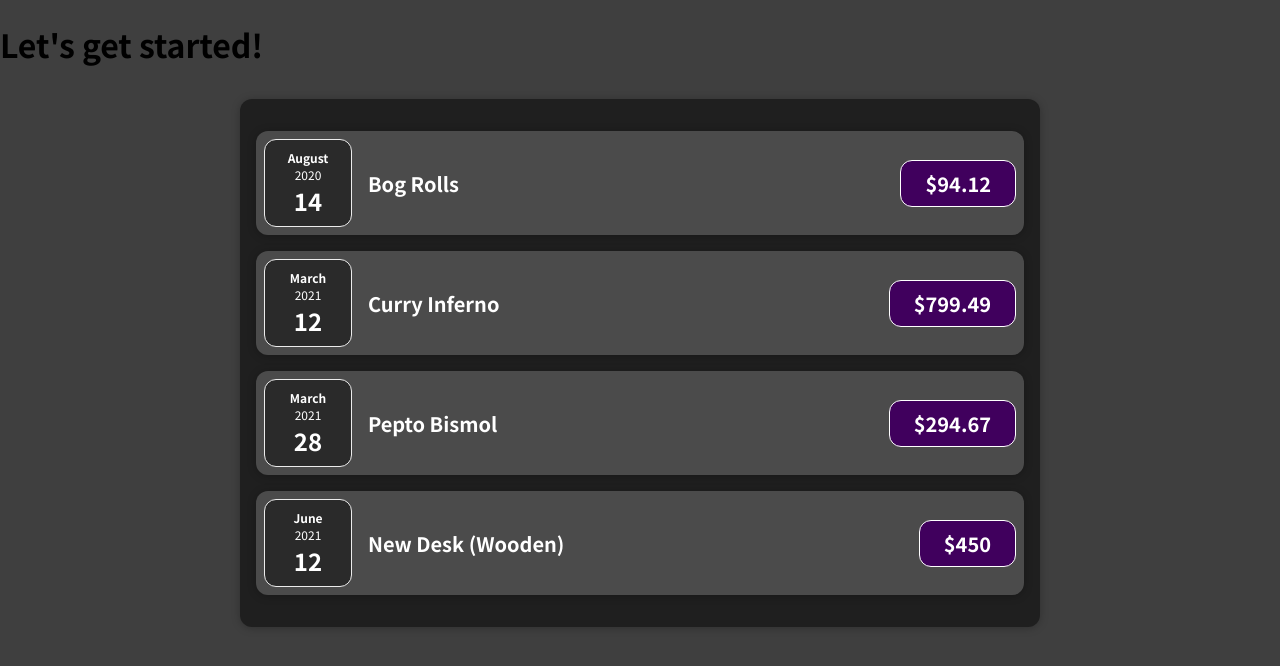
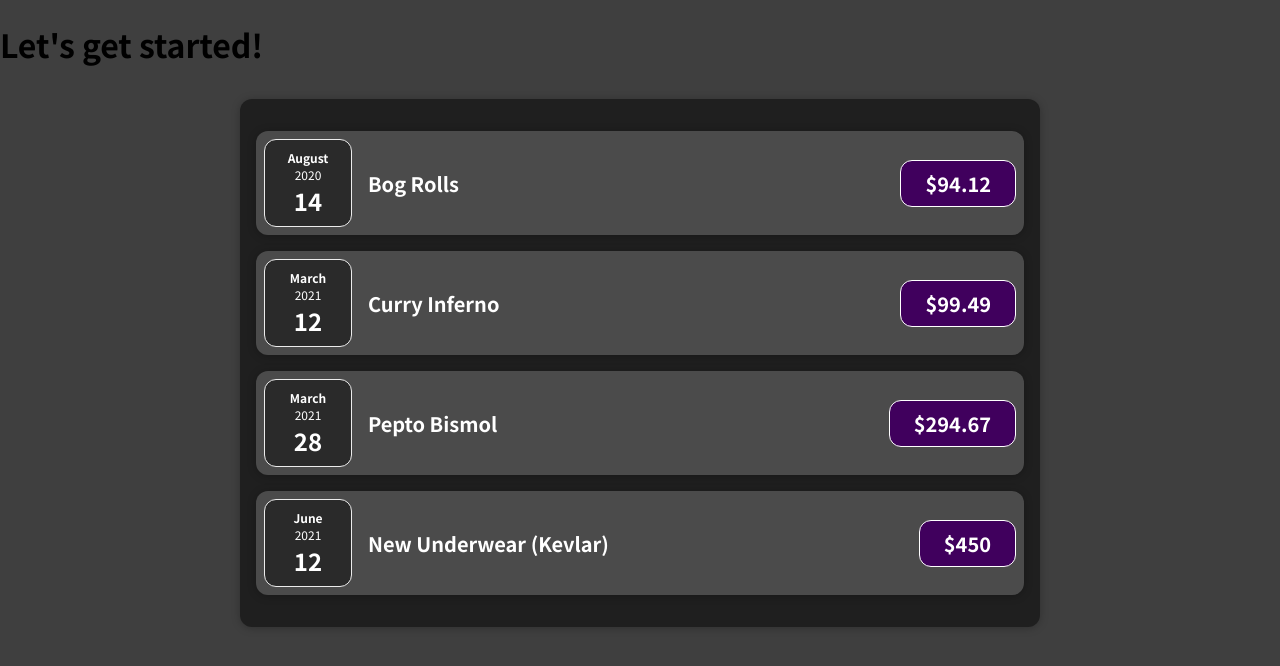
Before and after one commit to carlwilke/react-complete, a JavaScript app: page / in a window 1280 px wide. Shown: the top 666 px of the page. Built offline with nearby package versions, Linux system fonts and the light colour scheme.

Commit message:
Data update

```diff
--- a/src/App.js
+++ b/src/App.js
@@ -10,7 +10,7 @@
   {
     id: "e2",
     title: "Curry Inferno",
-    amount: 799.49,
+    amount: 99.49,
     date: new Date(2021, 2, 12),
   },
   {
@@ -21,7 +21,7 @@
   },
   {
     id: "e4",
-    title: "New Desk (Wooden)",
+    title: "New Underwear (Kevlar)",
     amount: 450,
     date: new Date(2021, 5, 12),
   },
```
